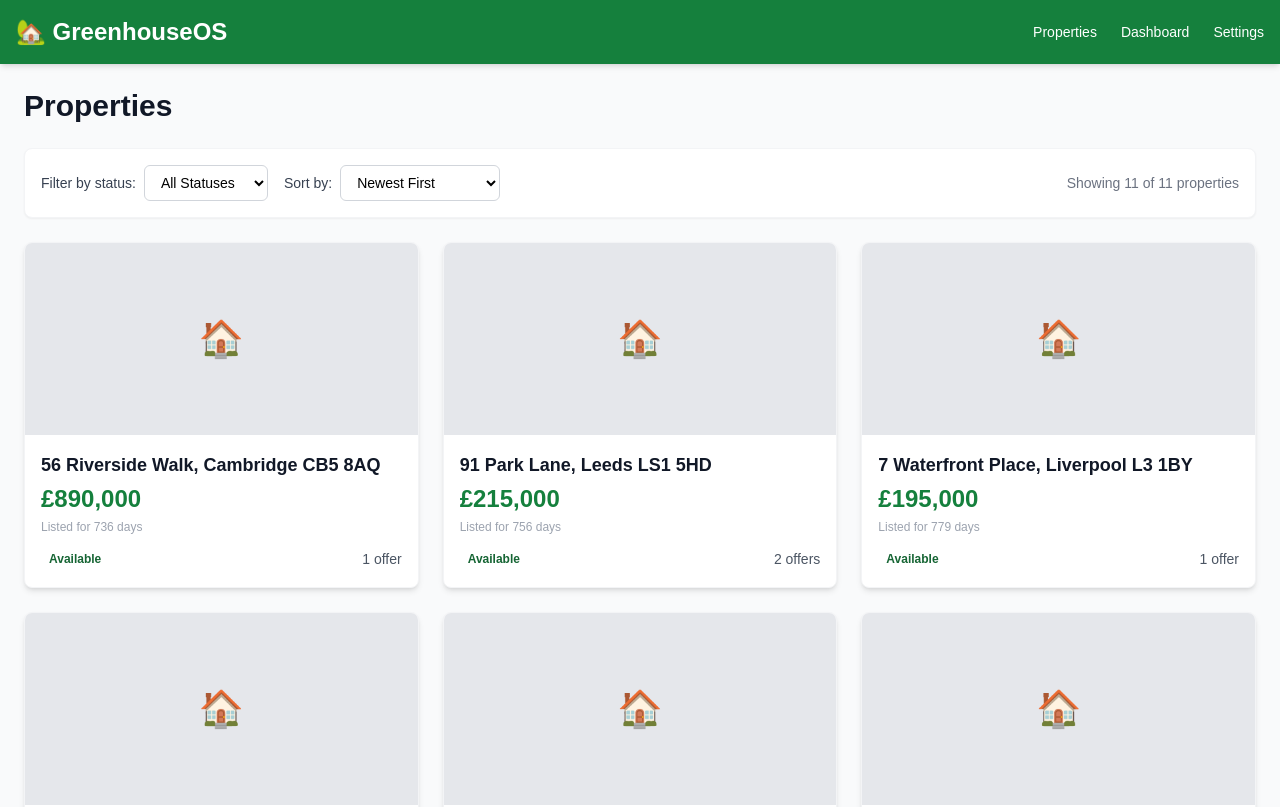
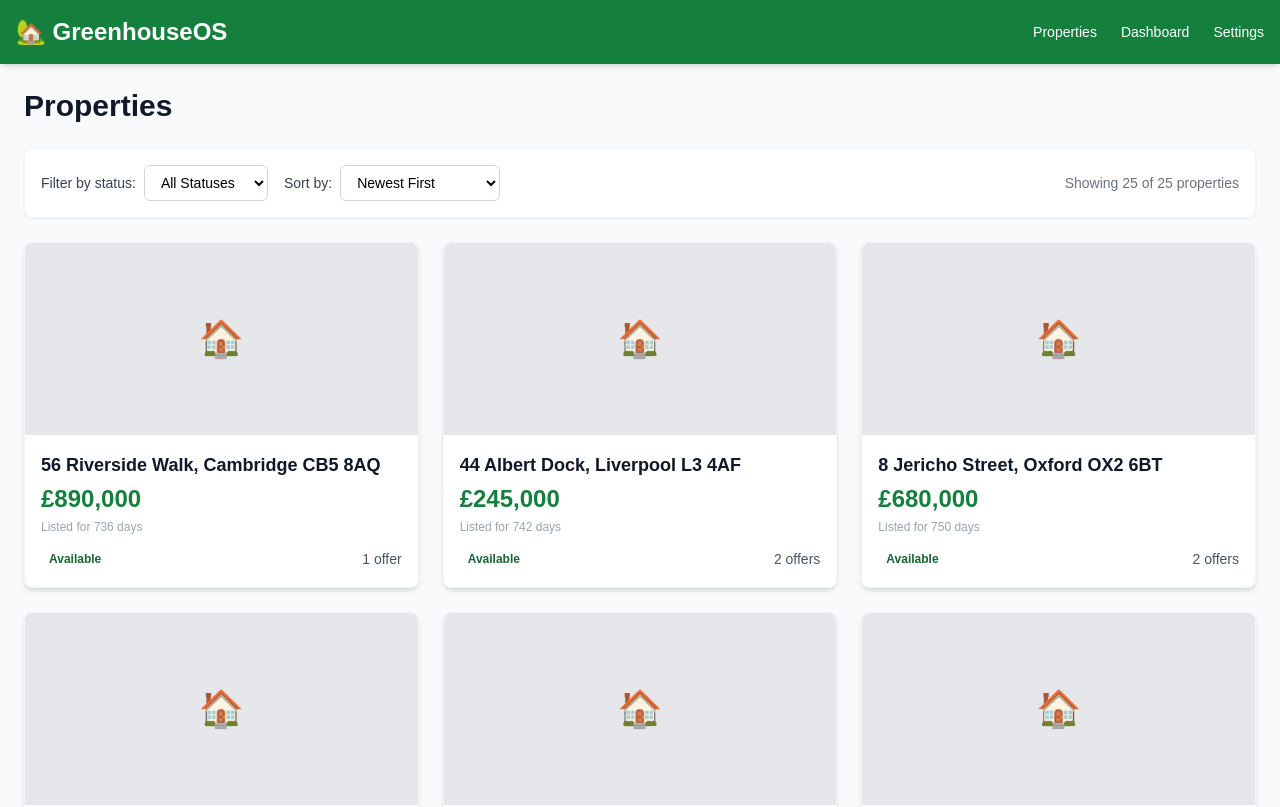
Before and after one commit to inesrit/GreenhouseOS-TechTest, a Next.js app: page / in a window 1280 px wide. Shown: the top 807 px of the page. Built offline with nearby package versions, Linux system fonts and the light colour scheme.

Commit message:
Add mock property data for multiple cities including London, Manchester, Edinburgh, Leeds, Brighton, Cambridge, Oxford, Liverpool, York, and Whitby

```diff
--- a/src/data/mock.ts
+++ b/src/data/mock.ts
@@ -5,6 +5,7 @@
 import type { Property, Contact, Offer } from "@/types";
 
 export const properties: Property[] = [
+  // London properties
   {
     id: "prop-1",
     address: "12 Kensington Gardens, London W8 4PE",
@@ -14,6 +15,31 @@ export const properties: Property[] = [
     imageUrl: "/placeholder-house.jpg",
   },
   {
+    id: "prop-13",
+    address: "78 Chelsea Manor, London SW3 5RN",
+    price: 1450000,
+    status: "Available",
+    listedDate: "2024-01-10T10:00:00Z",
+    imageUrl: "/placeholder-house.jpg",
+  },
+  {
+    id: "prop-14",
+    address: "34 Notting Hill Gate, London W11 3HT",
+    price: 1100000,
+    status: "Sold",
+    listedDate: "2023-08-15T10:00:00Z",
+    imageUrl: "/placeholder-house.jpg",
+  },
+  {
+    id: "prop-15",
+    address: "5 Hampstead Heath, London NW3 2PT",
+    price: 1680000,
+    status: "Available",
+    listedDate: "2024-02-01T10:00:00Z",
+    imageUrl: "/placeholder-house.jpg",
+  },
+  // Manchester properties
+  {
     id: "prop-2",
     address: "45 Victoria Road, Manchester M20 3FH",
     price: 385000,
@@ -21,6 +47,23 @@ export const properties: Property[] = [
     listedDate: "2023-11-05T10:00:00Z",
     imageUrl: "/placeholder-house.jpg",
   },
+  {
+    id: "prop-16",
+    address: "22 Didsbury Park, Manchester M20 5LH",
+    price: 425000,
+    status: "Available",
+    listedDate: "2024-01-20T10:00:00Z",
+    imageUrl: "/placeholder-house.jpg",
+  },
+  {
+    id: "prop-17",
+    address: "89 Chorlton Green, Manchester M21 9HS",
+    price: 350000,
+    status: "Available",
+    listedDate: "2023-12-10T10:00:00Z",
+    imageUrl: "/placeholder-house.jpg",
+  },
+  // Edinburgh properties
   {
     id: "prop-3",
     address: "8 Castle Street, Edinburgh EH2 3AH",
@@ -30,6 +73,23 @@ export const properties: Property[] = [
     imageUrl: "/placeholder-house.jpg",
   },
   {
+    id: "prop-18",
+    address: "15 Royal Mile, Edinburgh EH1 2PB",
+    price: 520000,
+    status: "Available",
+    listedDate: "2024-02-05T10:00:00Z",
+    imageUrl: "/placeholder-house.jpg",
+  },
+  {
+    id: "prop-19",
+    address: "42 Stockbridge Lane, Edinburgh EH3 6TJ",
+    price: 445000,
+    status: "Sold",
+    listedDate: "2023-07-01T10:00:00Z",
+    imageUrl: "/placeholder-house.jpg",
+  },
+  // Bath property
+  {
     id: "prop-4",
     address: "27 Queen's Parade, Bath BA1 2NJ",
     price: 695000,
@@ -37,6 +97,7 @@ export const properties: Property[] = [
     listedDate: "2023-07-20T10:00:00Z",
     imageUrl: "/placeholder-house.jpg",
   },
+  // Leeds properties
   {
     id: "prop-6",
     address: "91 Park Lane, Leeds LS1 5HD",
@@ -46,6 +107,23 @@ export const properties: Property[] = [
     imageUrl: "/placeholder-house.jpg",
   },
   {
+    id: "prop-20",
+    address: "17 Headingley Avenue, Leeds LS6 3EP",
+    price: 285000,
+    status: "Available",
+    listedDate: "2024-01-05T10:00:00Z",
+    imageUrl: "/placeholder-house.jpg",
+  },
+  {
+    id: "prop-21",
+    address: "63 Roundhay Road, Leeds LS8 2HT",
+    price: 195000,
+    status: "Sale Agreed",
+    listedDate: "2023-11-20T10:00:00Z",
+    imageUrl: "/placeholder-house.jpg",
+  },
+  // Brighton properties
+  {
     id: "prop-7",
     address: "14 The Crescent, Brighton BN1 3FN",
     price: 550000,
@@ -53,6 +131,15 @@ export const properties: Property[] = [
     listedDate: "2023-12-01T10:00:00Z",
     imageUrl: "/placeholder-house.jpg",
   },
+  {
+    id: "prop-22",
+    address: "29 Brunswick Place, Brighton BN3 1NA",
+    price: 625000,
+    status: "Available",
+    listedDate: "2024-02-10T10:00:00Z",
+    imageUrl: "/placeholder-house.jpg",
+  },
+  // Cambridge properties
   {
     id: "prop-8",
     address: "56 Riverside Walk, Cambridge CB5 8AQ",
@@ -62,6 +149,15 @@ export const properties: Property[] = [
     imageUrl: "/placeholder-house.jpg",
   },
   {
+    id: "prop-23",
+    address: "11 Mill Road, Cambridge CB1 2AD",
+    price: 750000,
+    status: "Available",
+    listedDate: "2024-01-15T10:00:00Z",
+    imageUrl: "/placeholder-house.jpg",
+  },
+  // Oxford properties
+  {
     id: "prop-9",
     address: "22 Oak Avenue, Oxford OX2 7DG",
     price: 725000,
@@ -69,6 +165,15 @@ export const properties: Property[] = [
     listedDate: "2023-06-18T10:00:00Z",
     imageUrl: "/placeholder-house.jpg",
   },
+  {
+    id: "prop-24",
+    address: "8 Jericho Street, Oxford OX2 6BT",
+    price: 680000,
+    status: "Available",
+    listedDate: "2024-02-20T10:00:00Z",
+    imageUrl: "/placeholder-house.jpg",
+  },
+  // Liverpool properties
   {
     id: "prop-10",
     address: "7 Waterfront Place, Liverpool L3 1BY",
@@ -78,6 +183,15 @@ export const properties: Property[] = [
     imageUrl: "/placeholder-house.jpg",
   },
   {
+    id: "prop-25",
+    address: "44 Albert Dock, Liverpool L3 4AF",
+    price: 245000,
+    status: "Available",
+    listedDate: "2024-02-28T10:00:00Z",
+    imageUrl: "/placeholder-house.jpg",
+  },
+  // York properties
+  {
     id: "prop-11",
     address: "33 Cathedral Close, York YO1 7HH",
     price: 430000,
@@ -85,6 +199,15 @@ export const properties: Property[] = [
     listedDate: "2023-08-30T10:00:00Z",
     imageUrl: "/placeholder-house.jpg",
   },
+  {
+    id: "prop-26",
+    address: "19 Shambles Walk, York YO1 7LX",
+    price: 395000,
+    status: "Available",
+    listedDate: "2024-01-08T10:00:00Z",
+    imageUrl: "/placeholder-house.jpg",
+  },
+  // Whitby property
   {
     id: "prop-12",
     address: "18 Marine Terrace, Whitby YO21 3PR",
@@ -125,24 +248,62 @@ export const contacts: Contact[] = [
 ];
 
 export const offers: Offer[] = [
+  // London property offers (prop-1, prop-13, prop-14, prop-15)
   { id: "offer-1", propertyId: "prop-1", contactId: "contact-2", amount: 1200000, status: "Rejected", dateAdded: "2024-01-15T10:00:00Z" },
   { id: "offer-2", propertyId: "prop-1", contactId: "contact-2", amount: 1270000, status: "Pending", dateAdded: "2024-02-20T14:30:00Z" },
   { id: "offer-3", propertyId: "prop-1", contactId: "contact-3", amount: 1250000, status: "Pending", dateAdded: "2024-02-18T09:15:00Z" },
+  { id: "offer-21", propertyId: "prop-13", contactId: "contact-5", amount: 1380000, status: "Rejected", dateAdded: "2024-01-20T10:00:00Z" },
+  { id: "offer-22", propertyId: "prop-13", contactId: "contact-7", amount: 1420000, status: "Pending", dateAdded: "2024-02-15T14:00:00Z" },
+  { id: "offer-23", propertyId: "prop-14", contactId: "contact-9", amount: 1050000, status: "Rejected", dateAdded: "2023-09-01T10:00:00Z" },
+  { id: "offer-24", propertyId: "prop-14", contactId: "contact-10", amount: 1095000, status: "Accepted", dateAdded: "2023-10-15T11:30:00Z" },
+  { id: "offer-25", propertyId: "prop-15", contactId: "contact-12", amount: 1600000, status: "Pending", dateAdded: "2024-02-10T09:00:00Z" },
+  // Manchester property offers (prop-2, prop-16, prop-17)
   { id: "offer-4", propertyId: "prop-2", contactId: "contact-5", amount: 370000, status: "Rejected", dateAdded: "2023-11-10T11:00:00Z" },
   { id: "offer-5", propertyId: "prop-2", contactId: "contact-5", amount: 382000, status: "Accepted", dateAdded: "2023-12-05T16:45:00Z" },
+  { id: "offer-26", propertyId: "prop-16", contactId: "contact-14", amount: 400000, status: "Rejected", dateAdded: "2024-01-25T10:00:00Z" },
+  { id: "offer-27", propertyId: "prop-16", contactId: "contact-16", amount: 415000, status: "Pending", dateAdded: "2024-02-20T15:00:00Z" },
+  { id: "offer-28", propertyId: "prop-17", contactId: "contact-18", amount: 335000, status: "Rejected", dateAdded: "2024-01-05T11:00:00Z" },
+  { id: "offer-29", propertyId: "prop-17", contactId: "contact-20", amount: 345000, status: "Pending", dateAdded: "2024-02-01T14:30:00Z" },
+  // Edinburgh property offers (prop-3, prop-18, prop-19)
   { id: "offer-6", propertyId: "prop-3", contactId: "contact-7", amount: 450000, status: "Pending", dateAdded: "2024-03-01T13:20:00Z" },
+  { id: "offer-30", propertyId: "prop-18", contactId: "contact-22", amount: 495000, status: "Rejected", dateAdded: "2024-02-10T10:00:00Z" },
+  { id: "offer-31", propertyId: "prop-18", contactId: "contact-24", amount: 510000, status: "Pending", dateAdded: "2024-02-25T11:00:00Z" },
+  { id: "offer-32", propertyId: "prop-19", contactId: "contact-26", amount: 430000, status: "Rejected", dateAdded: "2023-07-15T10:00:00Z" },
+  { id: "offer-33", propertyId: "prop-19", contactId: "contact-2", amount: 442000, status: "Accepted", dateAdded: "2023-08-20T14:00:00Z" },
+  // Bath property offers (prop-4)
   { id: "offer-7", propertyId: "prop-4", contactId: "contact-9", amount: 660000, status: "Rejected", dateAdded: "2023-08-15T10:00:00Z" },
   { id: "offer-8", propertyId: "prop-4", contactId: "contact-10", amount: 690000, status: "Accepted", dateAdded: "2023-09-20T14:00:00Z" },
   { id: "offer-9", propertyId: "prop-4", contactId: "contact-9", amount: 685000, status: "Rejected", dateAdded: "2023-09-10T11:30:00Z" },
+  // Leeds property offers (prop-6, prop-20, prop-21)
   { id: "offer-10", propertyId: "prop-5", contactId: "contact-12", amount: 310000, status: "Pending", dateAdded: "2024-02-28T09:00:00Z" },
   { id: "offer-11", propertyId: "prop-6", contactId: "contact-14", amount: 200000, status: "Rejected", dateAdded: "2024-01-05T10:00:00Z" },
   { id: "offer-12", propertyId: "prop-6", contactId: "contact-14", amount: 210000, status: "Pending", dateAdded: "2024-02-10T15:00:00Z" },
+  { id: "offer-34", propertyId: "prop-20", contactId: "contact-3", amount: 270000, status: "Rejected", dateAdded: "2024-01-10T10:00:00Z" },
+  { id: "offer-35", propertyId: "prop-20", contactId: "contact-5", amount: 280000, status: "Pending", dateAdded: "2024-02-05T14:00:00Z" },
+  { id: "offer-36", propertyId: "prop-21", contactId: "contact-7", amount: 185000, status: "Rejected", dateAdded: "2023-12-01T10:00:00Z" },
+  { id: "offer-37", propertyId: "prop-21", contactId: "contact-9", amount: 192000, status: "Accepted", dateAdded: "2024-01-15T11:30:00Z" },
+  // Brighton property offers (prop-7, prop-22)
   { id: "offer-13", propertyId: "prop-7", contactId: "contact-16", amount: 530000, status: "Rejected", dateAdded: "2023-12-01T10:00:00Z" },
   { id: "offer-14", propertyId: "prop-7", contactId: "contact-16", amount: 545000, status: "Accepted", dateAdded: "2024-01-15T14:00:00Z" },
+  { id: "offer-38", propertyId: "prop-22", contactId: "contact-10", amount: 595000, status: "Rejected", dateAdded: "2024-02-15T10:00:00Z" },
+  { id: "offer-39", propertyId: "prop-22", contactId: "contact-12", amount: 615000, status: "Pending", dateAdded: "2024-03-01T14:30:00Z" },
+  // Cambridge property offers (prop-8, prop-23)
   { id: "offer-15", propertyId: "prop-8", contactId: "contact-18", amount: 850000, status: "Pending", dateAdded: "2024-03-10T11:00:00Z" },
+  { id: "offer-40", propertyId: "prop-23", contactId: "contact-14", amount: 720000, status: "Rejected", dateAdded: "2024-01-20T10:00:00Z" },
+  { id: "offer-41", propertyId: "prop-23", contactId: "contact-16", amount: 740000, status: "Pending", dateAdded: "2024-02-10T15:00:00Z" },
+  // Oxford property offers (prop-9, prop-24)
   { id: "offer-16", propertyId: "prop-9", contactId: "contact-20", amount: 700000, status: "Rejected", dateAdded: "2023-07-01T10:00:00Z" },
   { id: "offer-17", propertyId: "prop-9", contactId: "contact-20", amount: 720000, status: "Accepted", dateAdded: "2023-08-01T14:00:00Z" },
+  { id: "offer-42", propertyId: "prop-24", contactId: "contact-18", amount: 650000, status: "Rejected", dateAdded: "2024-02-25T10:00:00Z" },
+  { id: "offer-43", propertyId: "prop-24", contactId: "contact-22", amount: 670000, status: "Pending", dateAdded: "2024-03-10T11:30:00Z" },
+  // Liverpool property offers (prop-10, prop-25)
   { id: "offer-18", propertyId: "prop-10", contactId: "contact-22", amount: 185000, status: "Pending", dateAdded: "2024-02-25T09:30:00Z" },
+  { id: "offer-44", propertyId: "prop-25", contactId: "contact-24", amount: 230000, status: "Rejected", dateAdded: "2024-03-01T10:00:00Z" },
+  { id: "offer-45", propertyId: "prop-25", contactId: "contact-26", amount: 240000, status: "Pending", dateAdded: "2024-03-15T14:00:00Z" },
+  // York property offers (prop-11, prop-26)
   { id: "offer-19", propertyId: "prop-11", contactId: "contact-24", amount: 415000, status: "Pending", dateAdded: "2024-03-05T10:00:00Z" },
+  { id: "offer-46", propertyId: "prop-26", contactId: "contact-3", amount: 375000, status: "Rejected", dateAdded: "2024-01-15T10:00:00Z" },
+  { id: "offer-47", propertyId: "prop-26", contactId: "contact-5", amount: 388000, status: "Pending", dateAdded: "2024-02-01T15:00:00Z" },
+  // Whitby property offers (prop-12)
   { id: "offer-20", propertyId: "prop-12", contactId: "contact-26", amount: 270000, status: "Accepted", dateAdded: "2024-01-20T16:00:00Z" },
 ];
```
